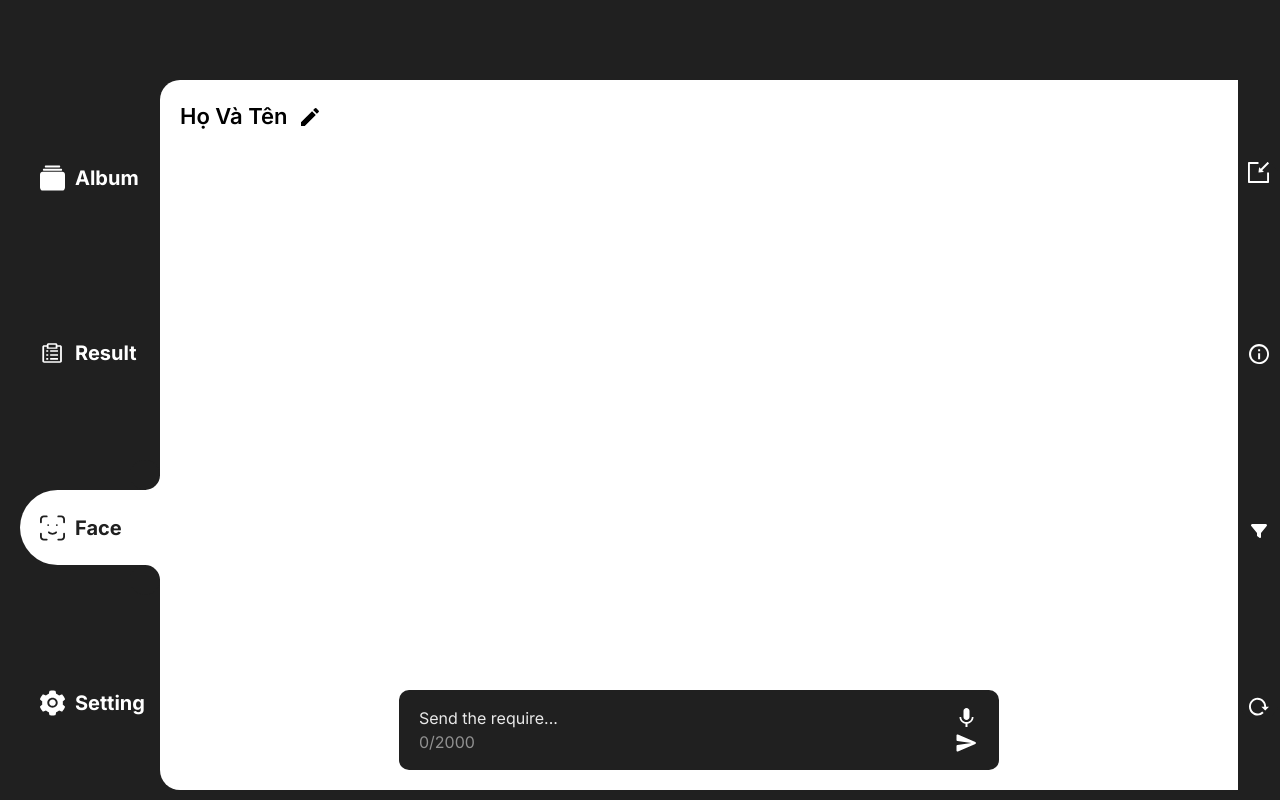
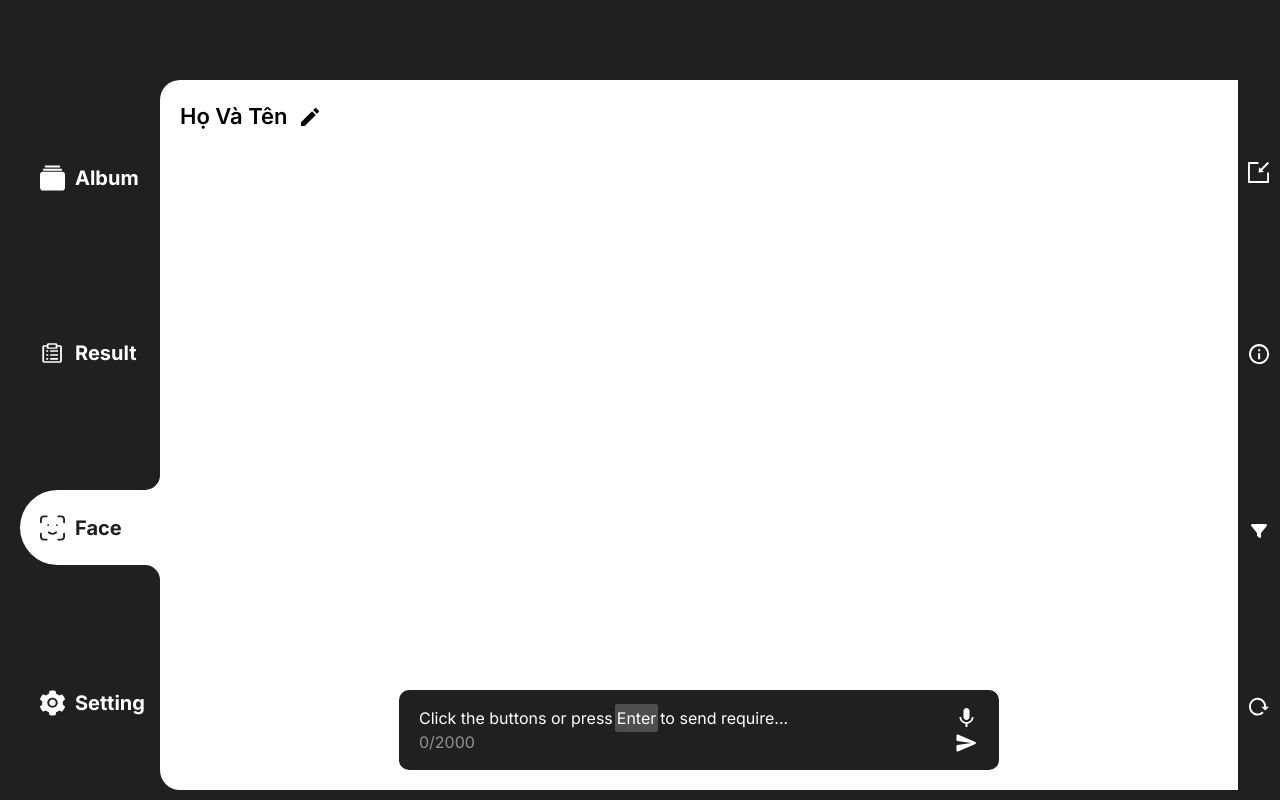
Before and after one commit to tunneee/Glimpse-Album-Retrieval-System, a Next.js app: page /face in a window 1280 px wide. Built offline with nearby package versions, Linux system fonts and the light colour scheme.

Commit message:
sua placeholder  thanh nhap

```diff
--- a/components/SectionInput/index.tsx
+++ b/components/SectionInput/index.tsx
@@ -72,9 +72,16 @@ const SectionInput = () => {
               spellCheck={false}
               className={`${
                 autoFocus || text ? "hidden" : ""
-              } h-full z-[1] md:text-[16px] flex opacity-90 items-center sm:text-[10px] absolute select-none top-0 left-0`}
+              } h-full z-[1] md:text-[16px] flex items-center sm:text-[10px] absolute select-none top-0 left-0`}
             >
-              Send the require...
+              Click the buttons or press{"  "}
+              <span
+                spellCheck={false}
+                className={`select-none mx-[2px] p-[2px] bg-[#ffffff35] rounded-[2px]`}
+              >
+                Enter
+              </span>{"  "}
+              to send require...
             </p>
           </div>
           <span className="text-[#ffffff81] lg:block sm:hidden">
```
